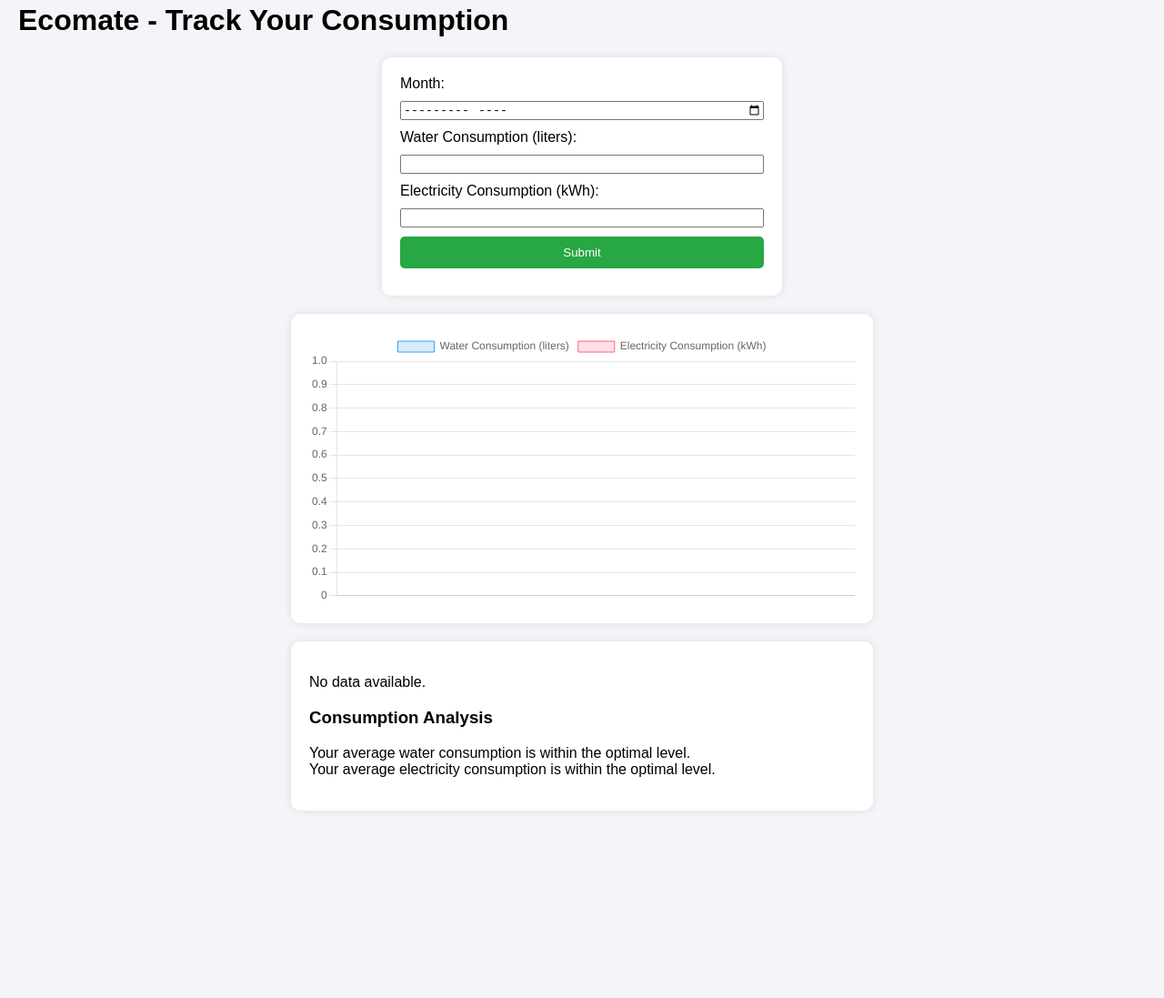
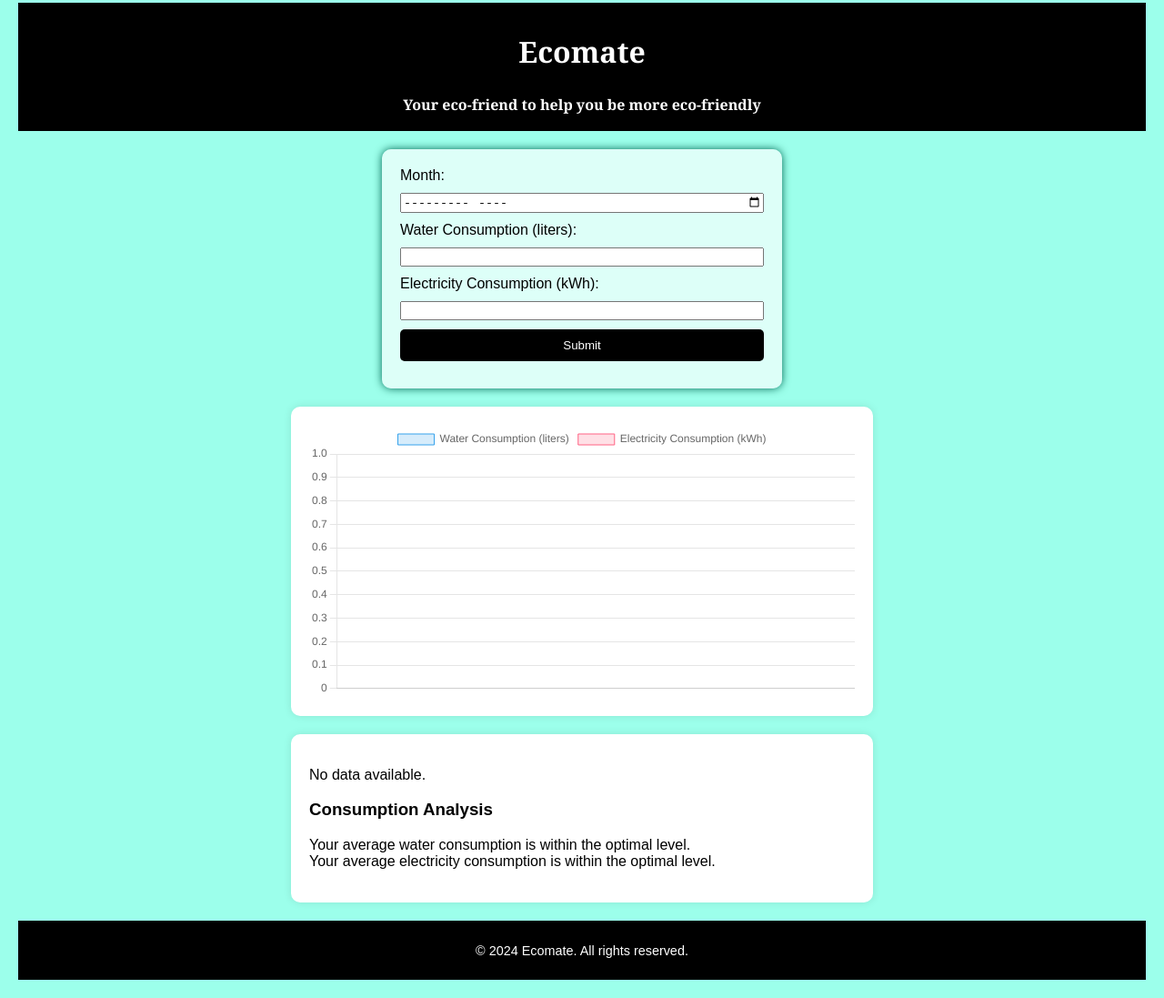
Before and after one commit to Aditi2k5/ecomate, a website: page ecomate/index.html in a window 1280 px wide. Shown: the part 17-1114 px from the top of the page at 91% size. Before the commit the page ends 928 px from the top, so only its background shows below. Drawn offline with nearby package versions, Linux system fonts and the light colour scheme.

Commit message:
updated styles

```diff
--- a/ecomate/index.html
+++ b/ecomate/index.html
@@ -8,7 +8,14 @@
 </head>
 <body>
 
-    <h1>Ecomate - Track Your Consumption</h1>
+    <!-- Navbar -->
+    <nav>
+        <h1>Ecomate</h1>
+        <h2>Your eco-friend to help you be more eco-friendly</h2>
+    </nav>
+
+    <!-- Main Content -->
+    <div class="container">
         <form id="consumption-form">
             <label for="month">Month:</label>
             <input type="month" id="month" name="month" required>
@@ -27,6 +34,12 @@
         </div>
 
         <div id="display"></div>
+    </div>
+
+    <!-- Footer -->
+    <footer>
+        <p>&copy; 2024 Ecomate. All rights reserved.</p>
+    </footer>
 
     <script src="https://cdn.jsdelivr.net/npm/chart.js"></script>
     <script src="script.js"></script>
--- a/ecomate/style.css
+++ b/ecomate/style.css
@@ -1,17 +1,46 @@
+/* General body styles */
 body {
     font-family: Arial, sans-serif;
     margin: 20px;
-    background-color: #f4f4f9;
+    background-color: #9cffeb;
+    display: flex;
+    flex-direction: column;
+    justify-content: space-between;
+    min-height: 100vh;
 }
 
+/* Navbar styles */
+nav {
+    background-color: #000000;
+    padding: 5px 0;
+    width: auto;
+    text-align: center;
+}
+
+nav h1 {
+    color: white;
+    font-size: 2em;
+    font-family: 'Georgia', serif; /* Different font for the header */
+}
+nav h2{
+    color: white;
+    font-size: 1em;
+    font-family: 'Georgia', serif;
+}
+/* Container for form and graph */
+.container {
+    flex: 1; /* Ensures that content takes up remaining space */
+}
+
+/* Form styling */
 form {
     display: flex;
     flex-direction: column;
     max-width: 400px;
-    margin: 0 auto;
+    margin: 20px auto;
     padding: 20px;
-    background-color: #fff;
-    box-shadow: 0 0 10px rgba(0, 0, 0, 0.1);
+    background-color: #ffffffa9;
+    box-shadow: 0 0 10px rgb(0, 102, 82);
     border-radius: 10px;
 }
 
@@ -21,7 +50,7 @@ label, input, button {
 
 button {
     padding: 10px;
-    background-color: #28a745;
+    background-color: #000000;
     color: white;
     border: none;
     border-radius: 5px;
@@ -32,6 +61,7 @@ button:hover {
     background-color: #218838;
 }
 
+/* Graph and display styles */
 #display, #graph-container {
     max-width: 600px;
     margin: 20px auto;
@@ -44,3 +74,15 @@ button:hover {
 canvas {
     max-width: 100%;
 }
+
+/* Footer styling */
+footer {
+    background-color: #000000;
+    color: white;
+    text-align: center;
+    padding: 10px 0;
+    font-size: 0.9em;
+    position: relative;
+    bottom: 0;
+    width: 100%;
+}
```
Lines whose indentation alone changed are shown as unchanged.
